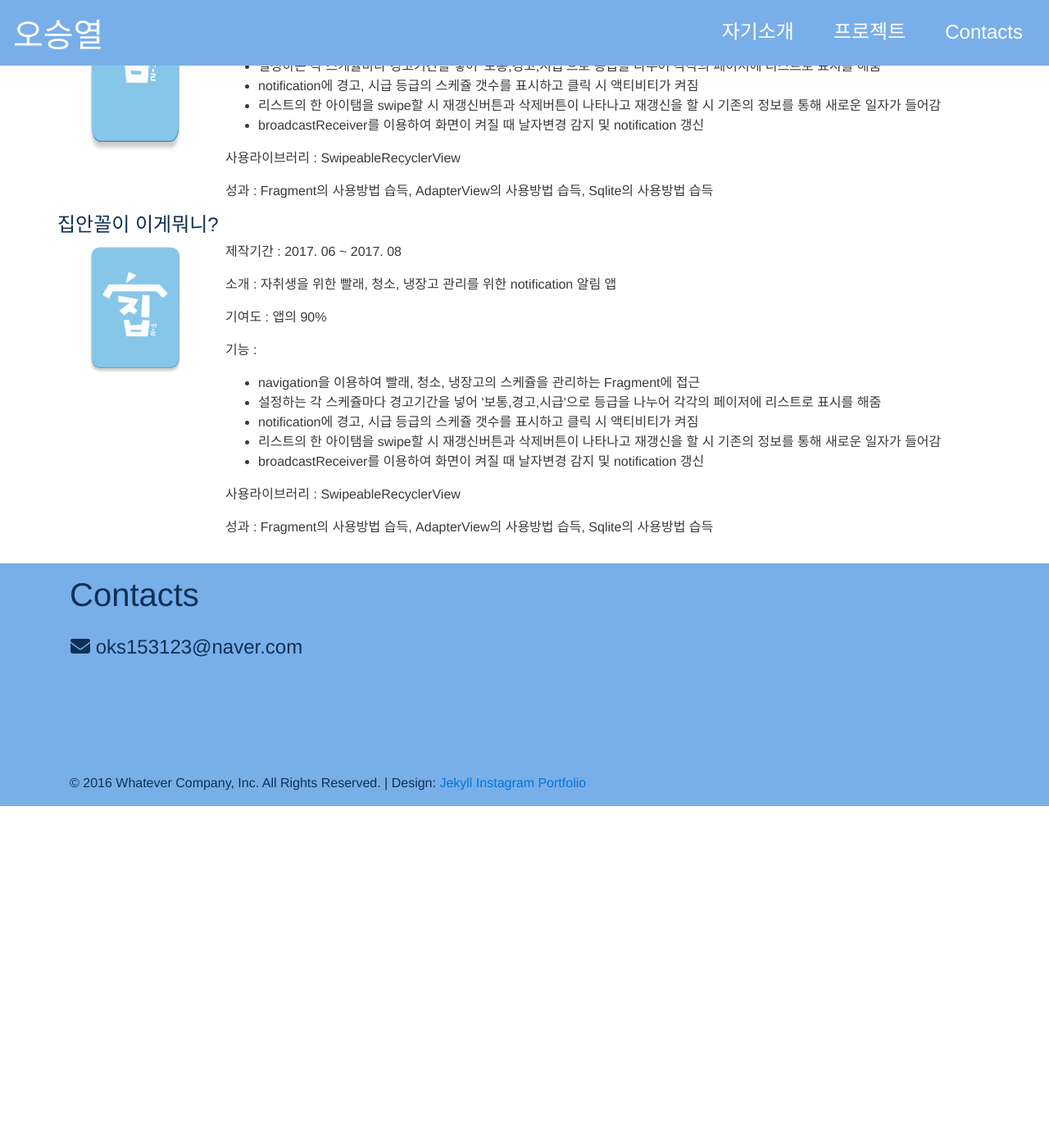
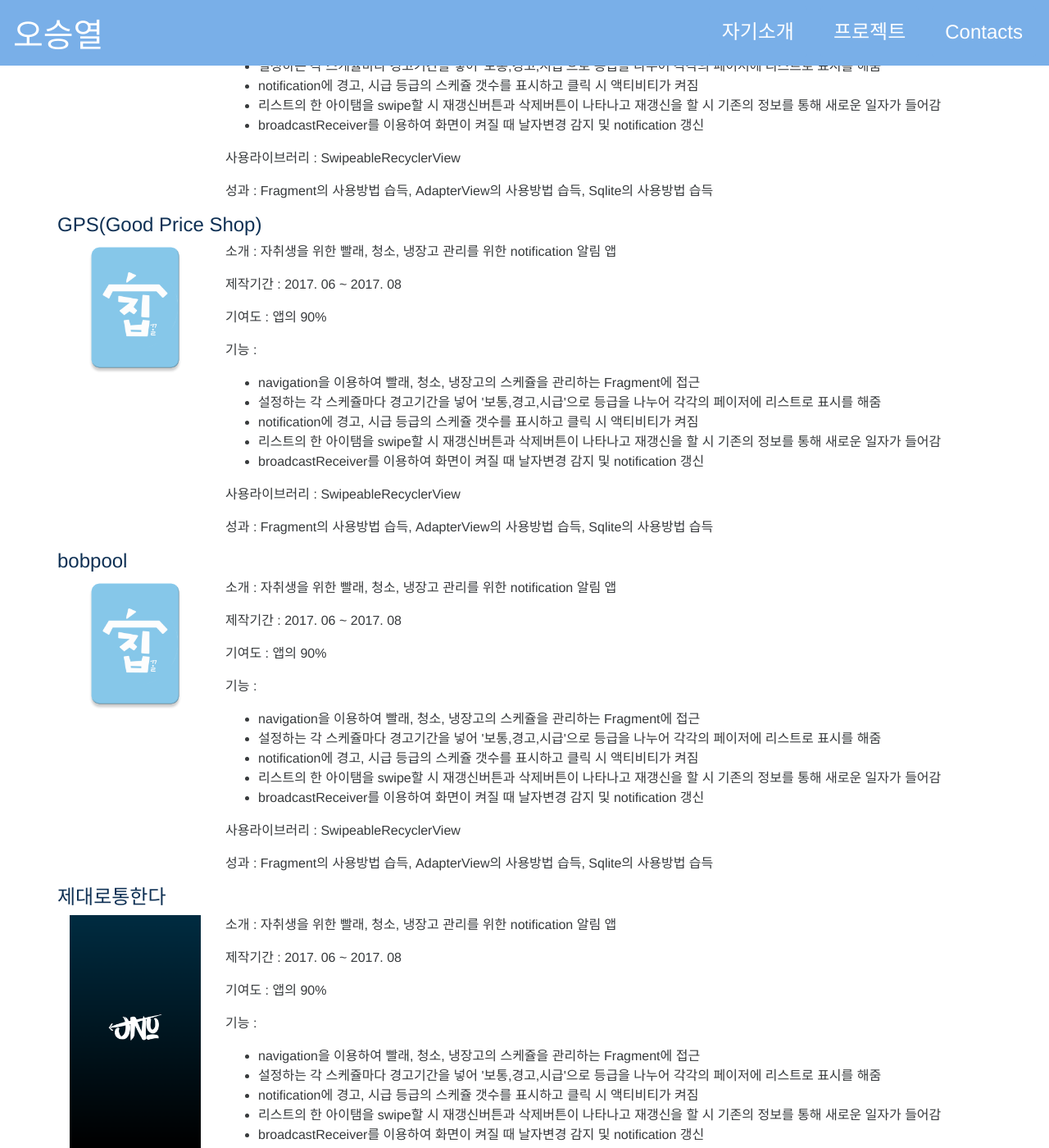
Before and after one commit to seung-yeol/seung-yeol.github.io, a Jekyll site: the page built from index.html, in a window 1280 px wide and 1400 px high, scrolled down 2345 px. Shown: the whole window at 82% size. Built offline with Jekyll 4.4.1, drawn with Linux system fonts in a browser that asks for light colours; nearby versions of some CDN libraries; before the commit the page ends 3328 px from its top, so only the background shows below that; some of the changed text lies outside the part shown.

Commit message:
새벽작업 종료

```diff
--- a/_includes/instagram.html
+++ b/_includes/instagram.html
@@ -4,13 +4,11 @@
             <h1>프로젝트</h1>
         </div>
 
-        <h4>집안꼴이 이게뭐니?</h4>
-        <div class="col-sd-12 col-md-2">
-            <img src="./web-dist/images/homemanager.png" width="300" height="300">
-        </div>
+        <h4> 집안꼴이 이게뭐니?</h4>
+        <img src="./web-dist/images/homemanager.png" class="col-sd-12 col-md-2" >
         <div class="col-sd-12 col-md-10">
+            <p> 소개 : 자취생을 위한 빨래, 청소, 냉장고 관리를 위한 notification 알림 앱</p>
             <p> 제작기간 : 2017. 06 ~ 2017. 08</p>
-            <p> 소개 : 자취생을 위한 빨래, 청소, 냉장고 관리를 위한 notification 알림 앱</p>
             <p> 기여도 : 앱의 90%</p>
             <p> 기능 : </p>
             <ul>
@@ -24,11 +22,11 @@
             <p> 성과 : Fragment의 사용방법 습득, AdapterView의 사용방법 습득, Sqlite의 사용방법 습득</p>
         </div>
 
-        <h4>집안꼴이 이게뭐니?</h4>
-        <img src="./web-dist/images/homemanager.png" class="col-sd-12 col-md-2" width="300" height="300">
+        <h4> 스마트힐링투어</h4>
+        <img src="./web-dist/images/homemanager.png" class="col-sd-12 col-md-2" >
         <div class="col-sd-12 col-md-10">
+            <p> 소개 : 자취생을 위한 빨래, 청소, 냉장고 관리를 위한 notification 알림 앱</p>
             <p> 제작기간 : 2017. 06 ~ 2017. 08</p>
-            <p> 소개 : 자취생을 위한 빨래, 청소, 냉장고 관리를 위한 notification 알림 앱</p>
             <p> 기여도 : 앱의 90%</p>
             <p> 기능 : </p>
             <ul>
@@ -42,11 +40,47 @@
             <p> 성과 : Fragment의 사용방법 습득, AdapterView의 사용방법 습득, Sqlite의 사용방법 습득</p>
         </div>
 
-        <h4>집안꼴이 이게뭐니?</h4>
+        <h4> GPS(Good Price Shop)</h4>
         <img src="./web-dist/images/homemanager.png" class="col-sd-12 col-md-2" >
         <div class="col-sd-12 col-md-10">
+            <p> 소개 : 자취생을 위한 빨래, 청소, 냉장고 관리를 위한 notification 알림 앱</p>
             <p> 제작기간 : 2017. 06 ~ 2017. 08</p>
+            <p> 기여도 : 앱의 90%</p>
+            <p> 기능 : </p>
+            <ul>
+              <li> navigation을 이용하여 빨래, 청소, 냉장고의 스케쥴을 관리하는 Fragment에 접근</li>
+              <li> 설정하는 각 스케쥴마다 경고기간을 넣어 '보통,경고,시급'으로 등급을 나누어 각각의 페이저에 리스트로 표시를 해줌</li>
+              <li> notification에 경고, 시급 등급의 스케쥴 갯수를 표시하고 클릭 시 액티비티가 켜짐</li>
+              <li> 리스트의 한 아이탬을 swipe할 시 재갱신버튼과 삭제버튼이 나타나고 재갱신을 할 시 기존의 정보를 통해 새로운 일자가 들어감</li>
+              <li> broadcastReceiver를 이용하여 화면이 켜질 때 날자변경 감지 및 notification 갱신</li>
+            </ul>
+            <p> 사용라이브러리 : SwipeableRecyclerView</p>
+            <p> 성과 : Fragment의 사용방법 습득, AdapterView의 사용방법 습득, Sqlite의 사용방법 습득</p>
+        </div>
+
+        <h4>bobpool</h4>
+        <img src="./web-dist/images/homemanager.png" class="col-sd-12 col-md-2" >
+        <div class="col-sd-12 col-md-10">
             <p> 소개 : 자취생을 위한 빨래, 청소, 냉장고 관리를 위한 notification 알림 앱</p>
+            <p> 제작기간 : 2017. 06 ~ 2017. 08</p>
+            <p> 기여도 : 앱의 90%</p>
+            <p> 기능 : </p>
+            <ul>
+              <li> navigation을 이용하여 빨래, 청소, 냉장고의 스케쥴을 관리하는 Fragment에 접근</li>
+              <li> 설정하는 각 스케쥴마다 경고기간을 넣어 '보통,경고,시급'으로 등급을 나누어 각각의 페이저에 리스트로 표시를 해줌</li>
+              <li> notification에 경고, 시급 등급의 스케쥴 갯수를 표시하고 클릭 시 액티비티가 켜짐</li>
+              <li> 리스트의 한 아이탬을 swipe할 시 재갱신버튼과 삭제버튼이 나타나고 재갱신을 할 시 기존의 정보를 통해 새로운 일자가 들어감</li>
+              <li> broadcastReceiver를 이용하여 화면이 켜질 때 날자변경 감지 및 notification 갱신</li>
+            </ul>
+            <p> 사용라이브러리 : SwipeableRecyclerView</p>
+            <p> 성과 : Fragment의 사용방법 습득, AdapterView의 사용방법 습득, Sqlite의 사용방법 습득</p>
+        </div>
+
+        <h4>제대로통한다</h4>
+        <img src="./web-dist/images/jnu-tong.png" class="col-sd-12 col-md-2" >
+        <div class="col-sd-12 col-md-10">
+            <p> 소개 : 자취생을 위한 빨래, 청소, 냉장고 관리를 위한 notification 알림 앱</p>
+            <p> 제작기간 : 2017. 06 ~ 2017. 08</p>
             <p> 기여도 : 앱의 90%</p>
             <p> 기능 : </p>
             <ul>
```
Also changed, not shown: web-dist/images/jnu-tong.png (added).
